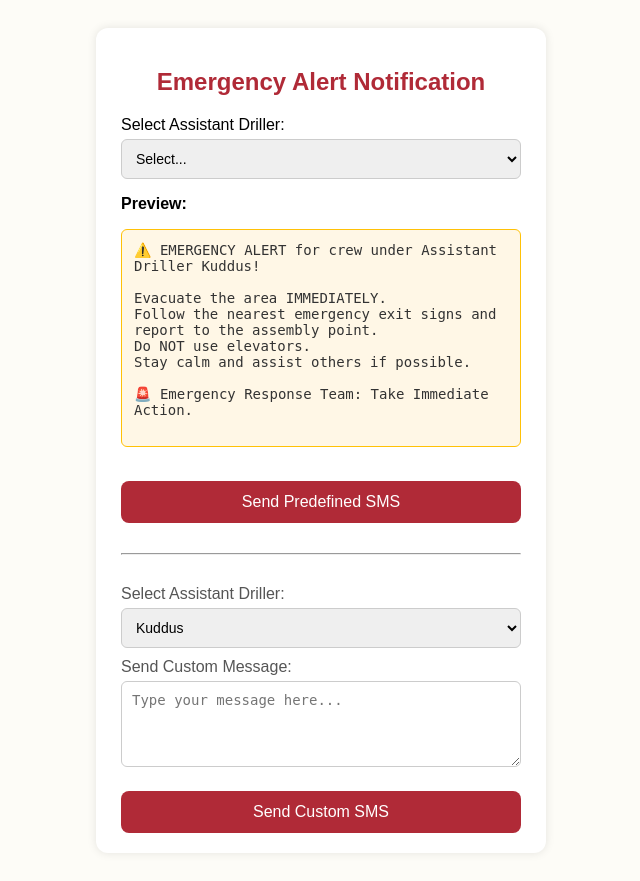
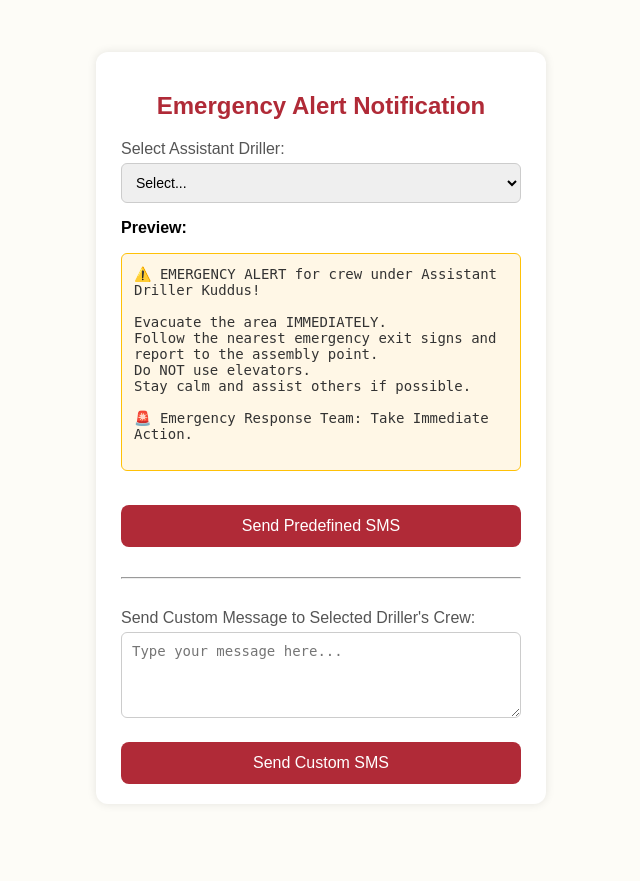
Before and after one commit to JMICylinders/sms_server, a Flask app: page / in a window 1280 px wide. Shown: the whole page, without its empty margins (319-959 px from the left). After the commit the page ends 784 px from the top, so only its background shows below. Run offline with Flask 3, Linux system fonts and the light colour scheme.

Commit message:
Update index.html

```diff
--- a/templates/index.html
+++ b/templates/index.html
@@ -11,14 +11,14 @@
         <h2>Emergency Alert Notification</h2>
 
         <!-- Predefined Message Form -->
+        <form method="POST" action="/">
             <label for="driller">Select Assistant Driller:</label>
-        <select name="driller" id="driller" required>
+            <select id="driller" name="driller" required>
                 <option value="" disabled selected>Select...</option>
-          {% for driller in drillers %}
-            <option value="{{ driller }}">{{ driller }}</option>
+                {% for name in drillers %}
+                    <option value="{{ name }}">{{ name }}</option>
                 {% endfor %}
             </select>
-
 
             <p><strong>Preview:</strong></p>
             <pre class="message-preview" id="predefinedMessagePreview">
@@ -39,14 +39,7 @@ Stay calm and assist others if possible.
 
         <!-- Custom Message Form -->
         <form method="POST" action="/">
-            <label for="driller">Select Assistant Driller:</label>
-            <select id="driller" name="driller" required>
-                {% for name in drillers %}
-                <option value="{{ name }}">{{ name }}</option>
-                {% endfor %}
-            </select>
-
-            <label for="custom_message">Send Custom Message:</label>
+            <label for="custom_message">Send Custom Message to Selected Driller's Crew:</label>
             <textarea name="custom_message" rows="4" placeholder="Type your message here..." required></textarea>
             <button type="submit" name="custom">Send Custom SMS</button>
         </form>
@@ -59,13 +52,11 @@ Stay calm and assist others if possible.
     </div>
 
     <script>
-        const dropdowns = document.querySelectorAll('select[name="driller"]');
+        const dropdown = document.getElementById('driller');
         const preview = document.getElementById('predefinedMessagePreview');
 
-        dropdowns.forEach(dropdown => {
         dropdown.addEventListener('change', function () {
             preview.textContent = `⚠️ EMERGENCY ALERT for crew under Assistant Driller ${this.value}!\n\nEvacuate the area IMMEDIATELY.\nFollow the nearest emergency exit signs and report to the assembly point.\nDo NOT use elevators.\nStay calm and assist others if possible.\n\n🚨 Emergency Response Team: Take Immediate Action.`;
-            });
         });
     </script>
 </body>
```
Lines whose indentation alone changed are shown as unchanged.
